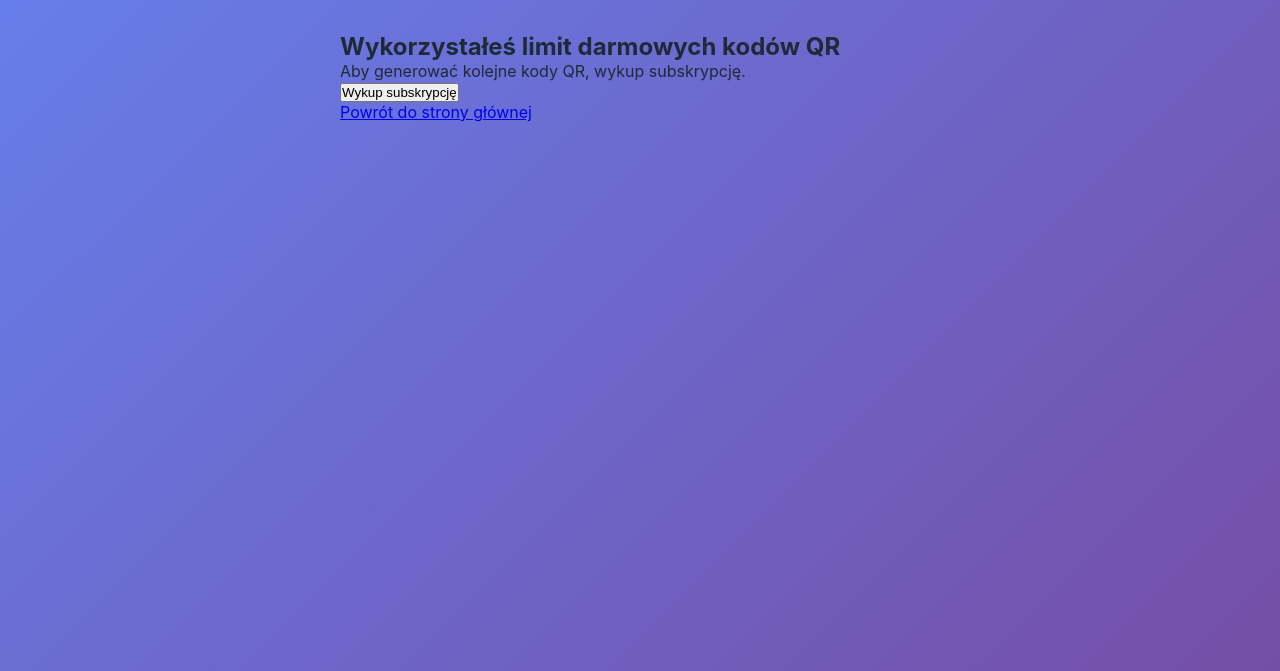
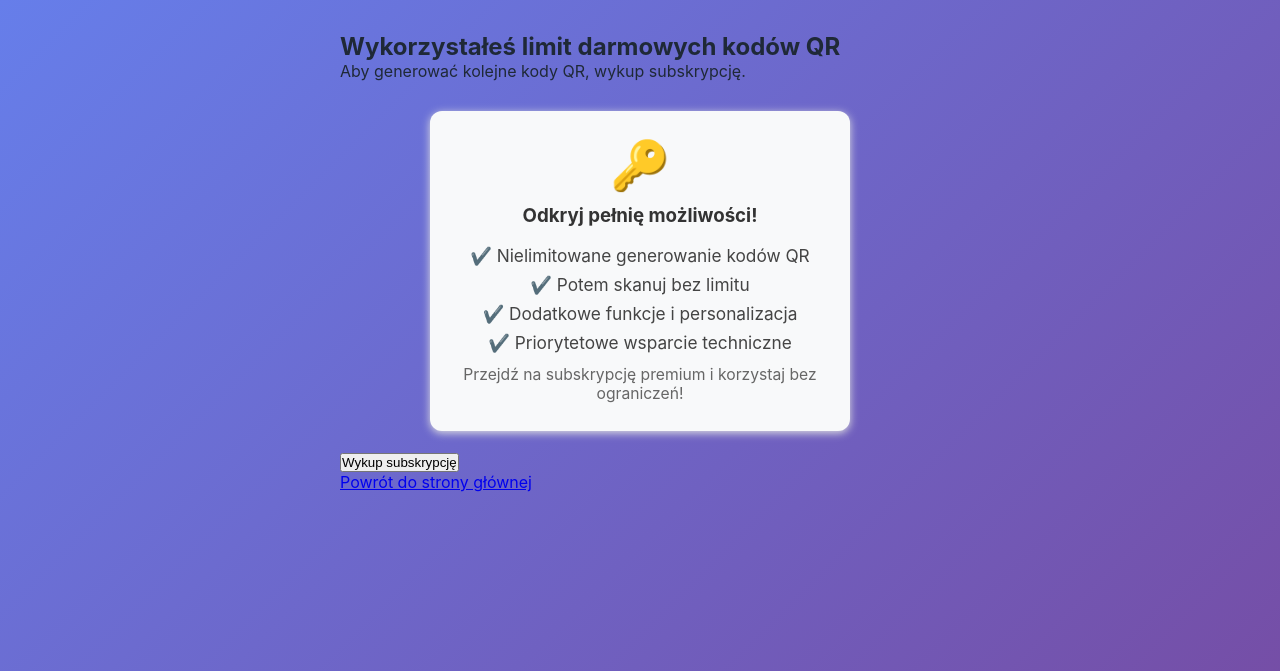
Before and after one commit to mplik/qr-code-generator, a Flask app: page /paywall in a window 1280 px wide. Shown: the top 671 px of the page. Run offline with Flask 3, Linux system fonts and the light colour scheme.

Commit message:
Uatrakcyjnienie paywalla: sekcja korzyści i info o nielimitowanym skanowaniu

```diff
--- a/templates/paywall.html
+++ b/templates/paywall.html
@@ -9,6 +9,17 @@
     <div class="container">
         <h2>Wykorzystałeś limit darmowych kodów QR</h2>
         <p>Aby generować kolejne kody QR, wykup subskrypcję.</p>
+           <div style="margin: 30px auto 20px auto; max-width: 420px; background: #f8f9fa; border-radius: 12px; box-shadow: 0 2px 8px #e0e0e0; padding: 24px 28px 18px 28px; text-align: center;">
+               <div style="font-size: 48px; color: #4caf50; margin-bottom: 10px;">&#128273;</div>
+               <h3 style="margin-top: 0; color: #333;">Odkryj pełnię możliwości!</h3>
+               <ul style="list-style: none; padding: 0; margin: 18px 0 12px 0; color: #444; font-size: 1.08em;">
+                   <li style="margin-bottom: 8px;">✔️ Nielimitowane generowanie kodów QR</li>
+                   <li style="margin-bottom: 8px;">✔️ Potem skanuj bez limitu</li>
+                   <li style="margin-bottom: 8px;">✔️ Dodatkowe funkcje i personalizacja</li>
+                   <li style="margin-bottom: 8px;">✔️ Priorytetowe wsparcie techniczne</li>
+               </ul>
+               <div style="color: #666; font-size: 0.98em; margin-bottom: 10px;">Przejdź na subskrypcję premium i korzystaj bez ograniczeń!</div>
+           </div>
         <form action="/checkout" method="POST">
             <button type="submit" class="btn">Wykup subskrypcję</button>
         </form>
```
